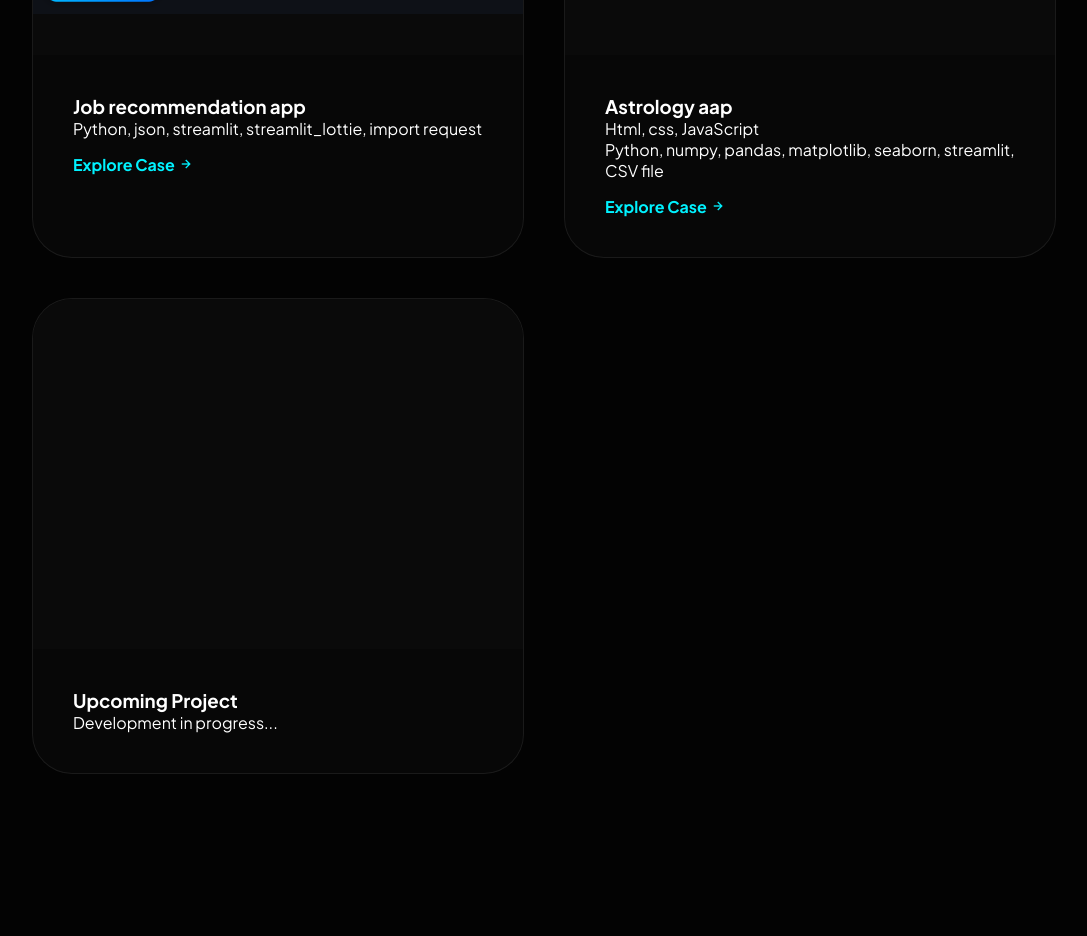
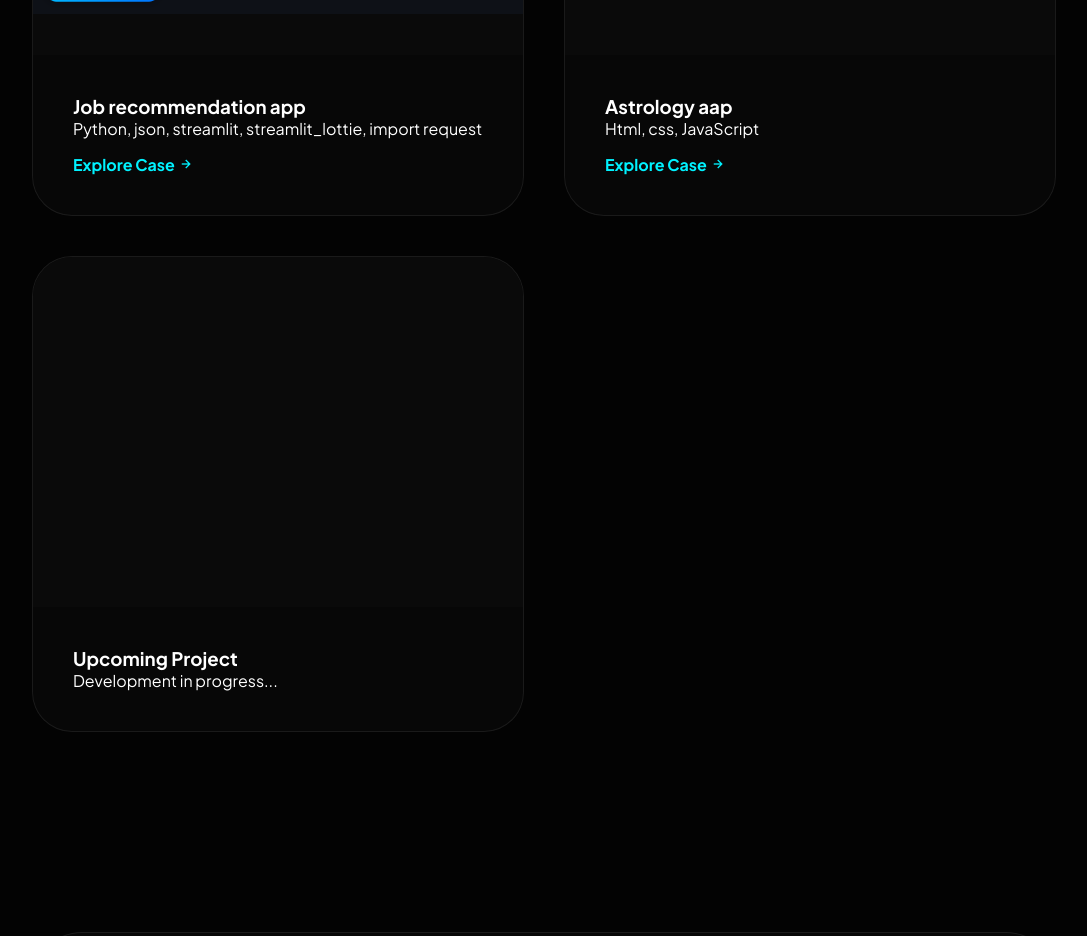
Before and after one commit to kartikdhiman337/Portfolio-website, a plain HTML site: page index.html in a window 1280 px wide. Shown: the part 2080-3016 px from the top of the page, without its empty margins (96-1183 px from the left). Drawn offline with nearby package versions, Linux system fonts and the light colour scheme.

Commit message:
Update index.html

```diff
--- a/index.html
+++ b/index.html
@@ -87,7 +87,6 @@
                 <div class="project-detail">
                     <h3>Astrology aap</h3>
                     <p>Html, css, JavaScript</p>
-                    <p>Python, numpy, pandas, matplotlib, seaborn, streamlit, CSV file</p>
                     <a href="https://divine-destiny-astrology.vercel.app/">Explore Case <i class='bx bx-right-arrow-alt'></i></a>
                 </div>
             </div>
```
